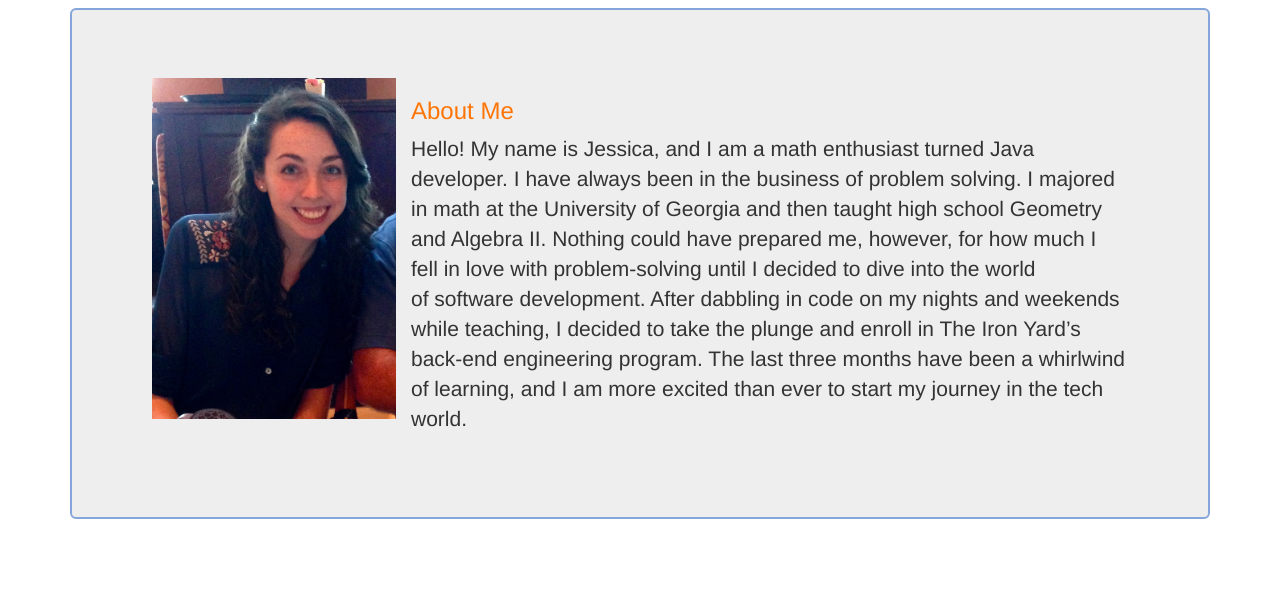
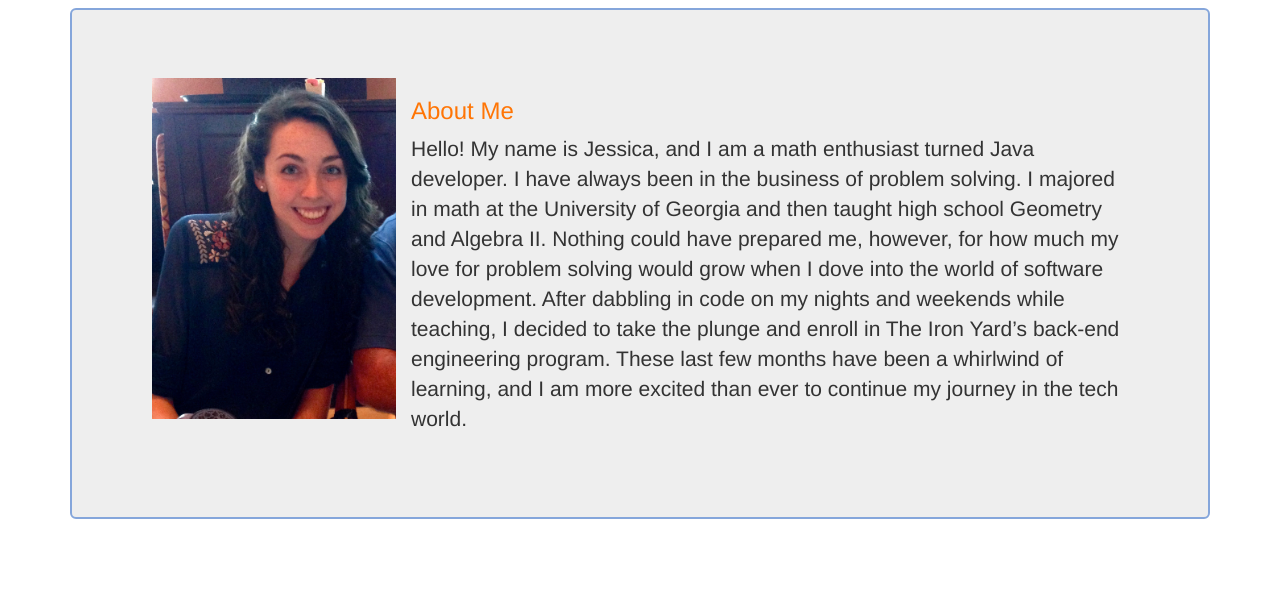
Before and after one commit to jesstracy/jesstracy.github.io, a plain HTML site: page index.html in a window 1280 px wide. Shown: the part 62-654 px from the top of the page. Drawn offline with nearby package versions, Linux system fonts and the light colour scheme.

Commit message:
Revised bio

```diff
--- a/index.html
+++ b/index.html
@@ -74,7 +74,7 @@
               <!-- <h3>Back-end Developer</h3> -->
               <img src="image.jpg" width=25% height=25%/>
               <h3>About Me</h3>
-              <p>Hello! My name is Jessica, and I am a math enthusiast turned Java developer. I have always been in the business of problem solving. I majored in math at the University of Georgia and then taught high school Geometry and Algebra II. Nothing could have prepared me, however, for how much I fell in love with problem-solving until I decided to dive into the world of software development. After dabbling in code on my nights and weekends while teaching, I decided to take the plunge and enroll in The Iron Yard’s back-end engineering program. The last three months have been a whirlwind of learning, and I am more excited than ever to start my journey in the tech world.</p>
+              <p>Hello! My name is Jessica, and I am a math enthusiast turned Java developer. I have always been in the business of problem solving. I majored in math at the University of Georgia and then taught high school Geometry and Algebra II. Nothing could have prepared me, however, for how much my love for problem solving would grow when I dove into the world of software development. After dabbling in code on my nights and weekends while teaching, I decided to take the plunge and enroll in The Iron Yard’s back-end engineering program. These last few months have been a whirlwind of learning, and I am more excited than ever to continue my journey in the tech world.</p>
             </div>
           </div>
           <div class="row">
```
